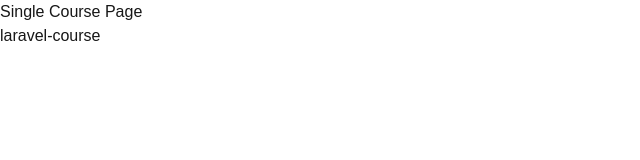
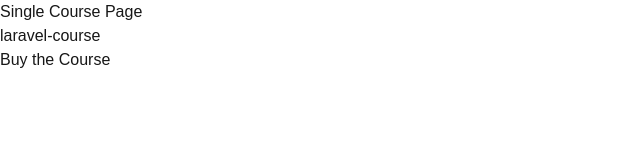
Before and after one commit to FHsm97/my-new-next-app, a Next.js app: page /series/laravel-course in a window 1280 px wide. Shown: the top 160 px of the page, without its empty margins (0-640 px from the left). Built offline with nearby package versions, Linux system fonts and the light colour scheme.

Commit message:
S2-E9-use Router-client component

```diff
--- a/src/app/series/[courseSlug]/page.tsx
+++ b/src/app/series/[courseSlug]/page.tsx
@@ -1,12 +1,29 @@
+'use client'
+
+import { useRouter } from "next/navigation";
+import { use } from "react";
 
 
-export default async function SingleSeriePage({params}:{params:{courseSlug:string}}) {
+export default function SingleSeriePage({params}:{params:Promise<{courseSlug:string}>}) {
 
-    const {courseSlug}=await params;
+    const router=useRouter();
+
+    const {courseSlug}=use(params)
+
+
+    const buyCourseHandler=()=>{
+        //validate
+        //check with api
+        router.push('/')
+    }
     return(
         <>
         <h1>Single Course Page</h1>
         <p>{courseSlug}</p>
+
+        <button onClick={buyCourseHandler}>
+            Buy the Course
+        </button>
         </>
     )
 }
```
